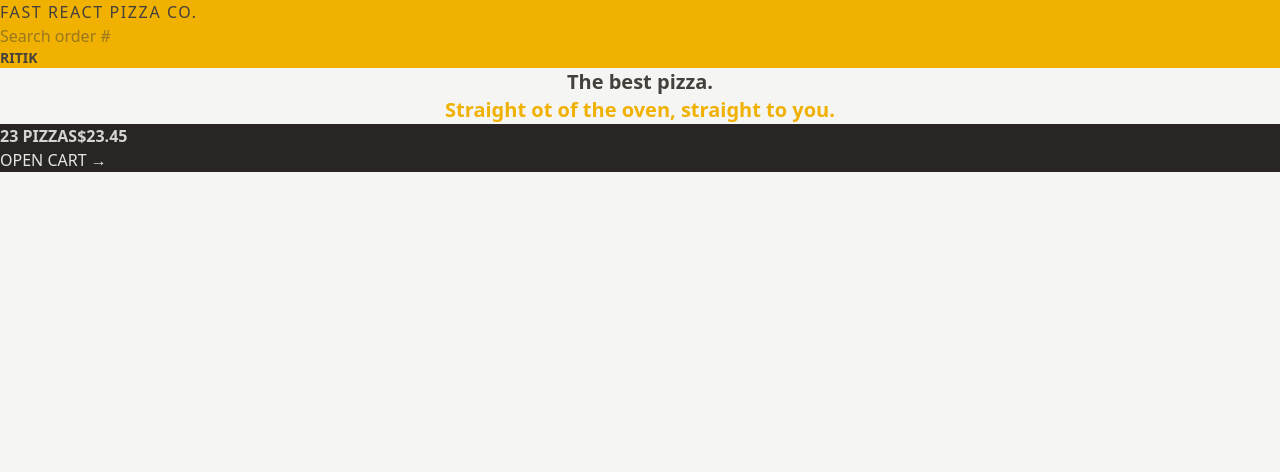
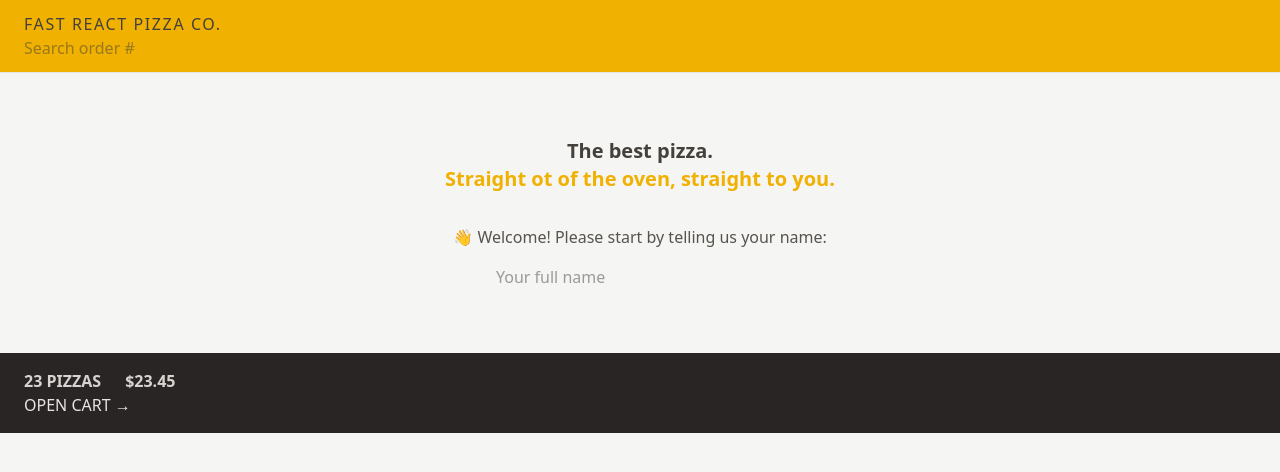
Before and after one commit to MeRitik/fast-react-pizza, a React (Vite) app: page / in a window 1280 px wide. Shown: the top 472 px of the page. Built offline with nearby package versions, Linux system fonts and the light colour scheme.

Commit message:
Enhance UI components with improved styling and layout adjustments

```diff
--- a/src/features/cart/CartOverview.jsx
+++ b/src/features/cart/CartOverview.jsx
@@ -2,8 +2,8 @@ import { Link } from "react-router-dom";
 
 function CartOverview() {
   return (
-    <div className="bg-stone-800 text-stone-200 uppercase">
-      <p className="text-stone-300 font-semibold">
+    <div className="bg-stone-800 text-stone-200 uppercase px-4 py-4 sm:px-6 text-sm md:text-base">
+      <p className="text-stone-300 font-semibold space-x-4 sm:space-x-6">
         <span>23 pizzas</span>
         <span>$23.45</span>
       </p>
--- a/src/features/user/CreateUser.jsx
+++ b/src/features/user/CreateUser.jsx
@@ -9,13 +9,14 @@ function CreateUser() {
 
   return (
     <form onSubmit={handleSubmit}>
-      <p>👋 Welcome! Please start by telling us your name:</p>
+      <p className='mb-4 text-sm text-stone-600 md:text-base'>👋 Welcome! Please start by telling us your name:</p>
 
       <input
         type="text"
         placeholder="Your full name"
         value={username}
         onChange={(e) => setUsername(e.target.value)}
+        className='w-72'
       />
 
       {username !== '' && (
--- a/src/features/user/Username.jsx
+++ b/src/features/user/Username.jsx
@@ -2,6 +2,6 @@ import React from 'react'
 
 export default function Username() {
     return (
-        <p className='text-sm font-semibold'>Ritik</p>
+        <p className='text-sm font-semibold hidden'>Ritik</p>
     )
 }
--- a/src/ui/Header.jsx
+++ b/src/ui/Header.jsx
@@ -5,7 +5,7 @@ import Username from '../features/user/Username'
 
 export default function Header() {
     return (
-        <header className='bg-yellow-500 uppercase'>
+        <header className='bg-yellow-500 uppercase px-4 py-3 border-b border-stone-200 sm:px-6'>
             <Link to='/' className='tracking-widest'>Fast React Pizza Co.</Link>
             <SearchOrder />
             <Username />
--- a/src/ui/Home.jsx
+++ b/src/ui/Home.jsx
@@ -1,13 +1,16 @@
+import CreateUser from '../features/user/CreateUser';
+
 function Home() {
   return (
-    <div>
-      <h1 className="font-semibold text-center text-xl">
+    <div className='sm:my-16 my-10 text-center'>
+      <h1 className="font-semibold text-xl mb-8">
         The best pizza.
         <br />
         <span className="text-yellow-500">
           Straight ot of the oven, straight to you.
         </span>
       </h1>
+      <CreateUser />
     </div>
   );
 }
```
